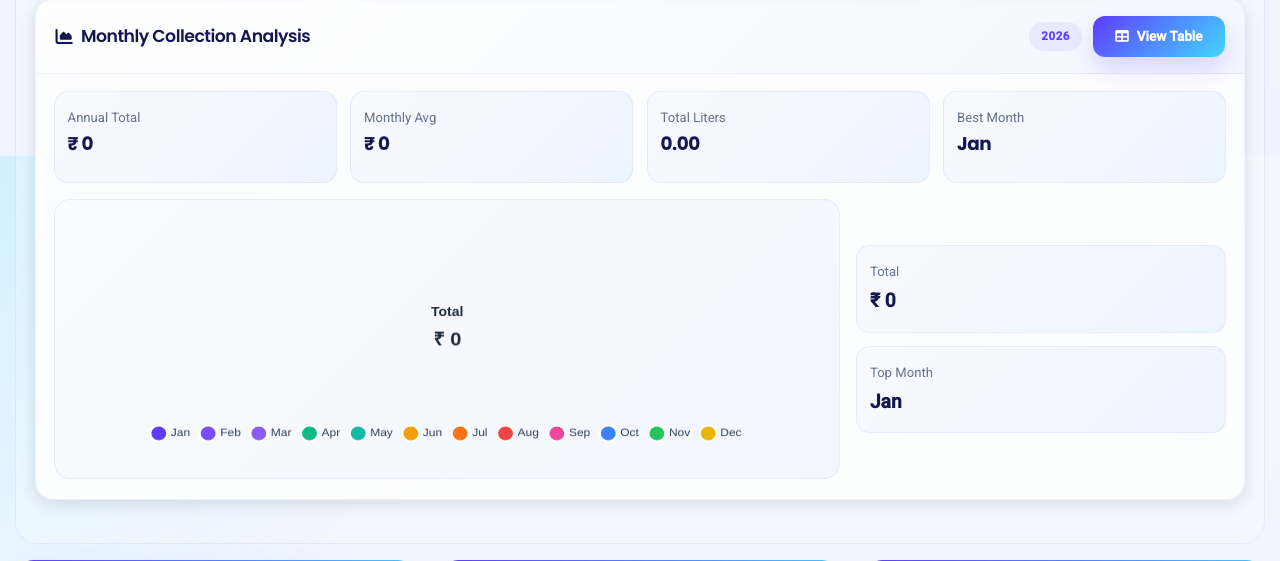
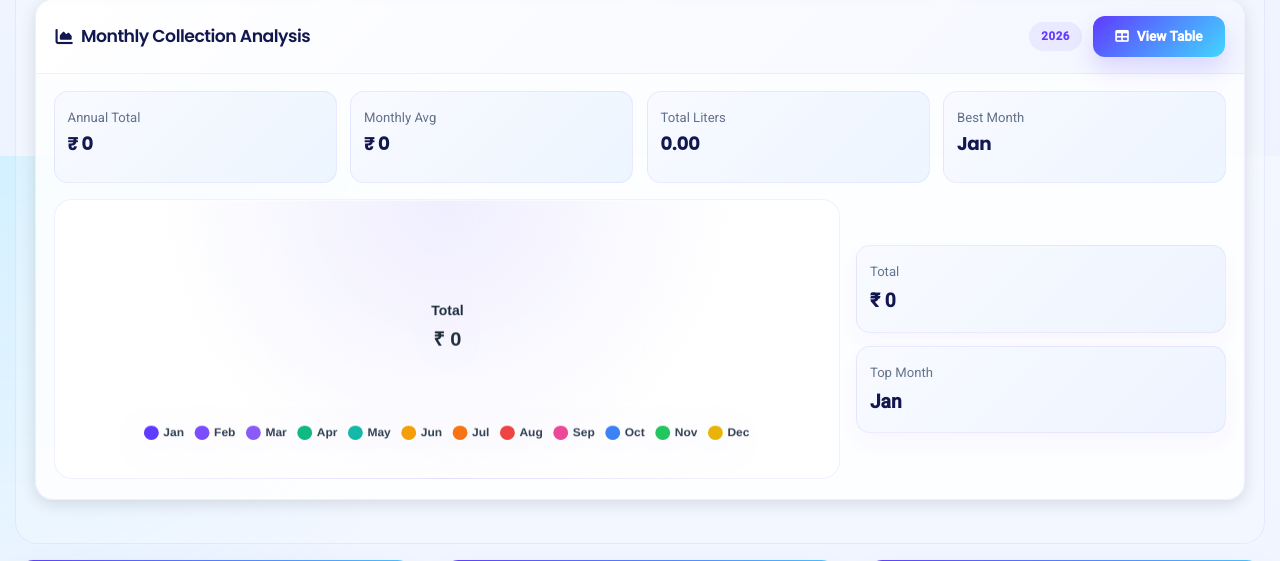
Before and after one commit to kamalakarjana/jkmilkbooth, a Flask app: page /dashboard in a window 1280 px wide. Shown: the part 644-1205 px from the top of the page. Run offline with Flask 3, Linux system fonts and the light colour scheme; a user stored in the database is signed in; data that the repository does not hold is empty; some libraries are stand-ins or nearby versions.

Commit message:
guvigyvy

```diff
--- a/static/css/style.css
+++ b/static/css/style.css
@@ -317,15 +317,17 @@ body {
     display: flex;
     align-items: center;
     justify-content: center;
-    background: linear-gradient(135deg, #f9fbff 0%, #f3f6ff 100%);
+    background: radial-gradient(circle at top, rgba(95,59,255,0.08), rgba(255,255,255,0.96) 60%);
     border: 1px solid rgba(95,59,255,0.08);
-    border-radius: 16px;
-    padding: 0.5rem;
+    border-radius: 18px;
+    padding: 0.8rem;
+    box-shadow: inset 0 1px 0 rgba(255,255,255,0.5);
 }
 
 .chart-box canvas {
     max-width: 100%;
     height: 240px !important;
+    filter: drop-shadow(0 8px 18px rgba(95,59,255,0.08));
 }
 
 .chart-side-info {
@@ -340,6 +342,7 @@ body {
     border: 1px solid rgba(95,59,255,0.08);
     border-radius: 14px;
     padding: 0.9rem 0.8rem;
+    box-shadow: 0 10px 22px rgba(95,59,255,0.04);
 }
 
 .side-total-box small,
--- a/templates/index.html
+++ b/templates/index.html
@@ -284,10 +284,15 @@ document.addEventListener('DOMContentLoaded', function() {
                         usePointStyle: true,
                         pointStyle: 'circle',
                         color: '#334155',
-                        padding: 12
+                        padding: 12,
+                        font: { weight: '600' }
                     }
                 },
                 tooltip: {
+                    backgroundColor: '#1f2937',
+                    titleColor: '#ffffff',
+                    bodyColor: '#ffffff',
+                    padding: 10,
                     callbacks: {
                         label: function(context) {
                             return `${context.label}: ₹${Number(context.parsed).toLocaleString()}`;
```
